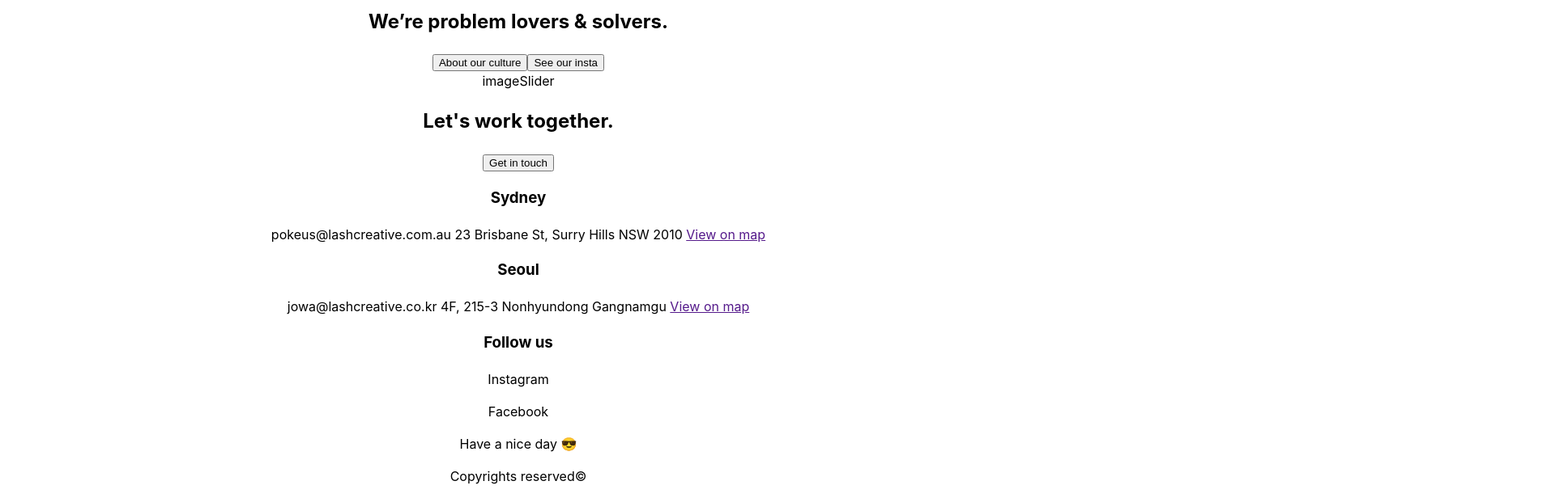
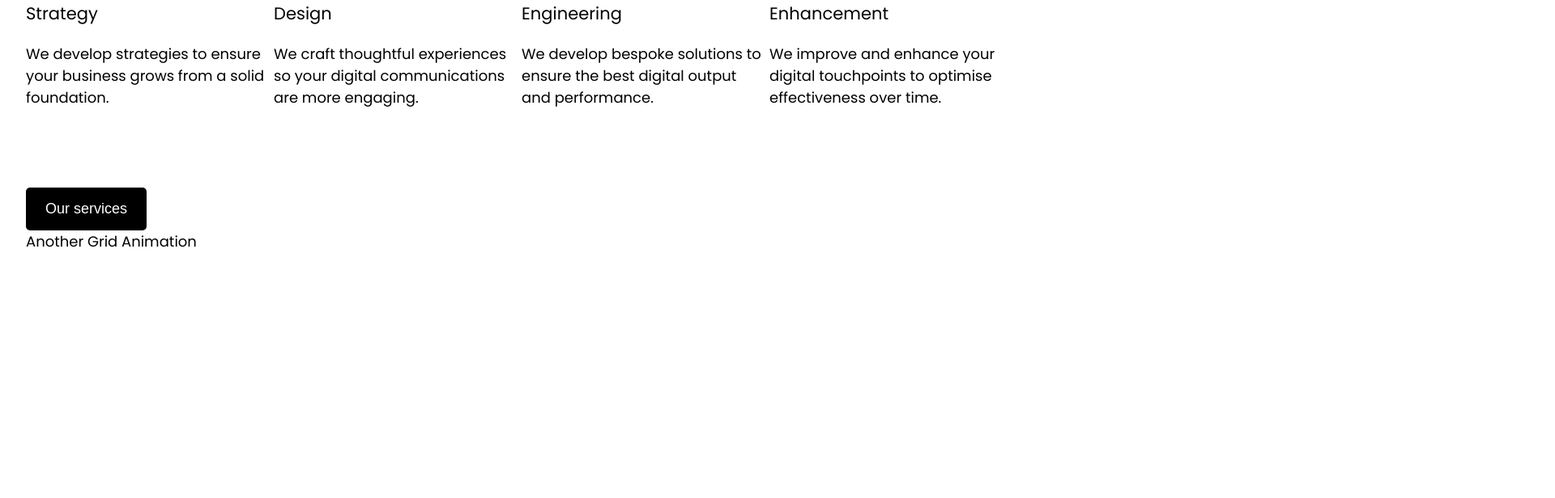
Before and after one commit to ibrahimwalle/Glaze, a React (Vite) app: page / in a window 1280 px wide. Shown: the part 1720-2336 px from the top of the page at 81% size, 1920 px wide, since content can reach past the window. Built offline with nearby package versions, Linux system fonts and the light colour scheme.

Commit message:
Inifinite slide show, animations,

```diff
--- a/index.html
+++ b/index.html
@@ -4,7 +4,10 @@
     <meta charset="UTF-8" />
     <link rel="icon" type="image/svg+xml" href="/vite.svg" />
     <meta name="viewport" content="width=device-width, initial-scale=1.0" />
-    <title>Vite + React</title>
+    <link rel="preconnect" href="https://fonts.googleapis.com">
+    <link rel="preconnect" href="https://fonts.gstatic.com" crossorigin>
+    <link href="https://fonts.googleapis.com/css2?family=Poppins:wght@400;600&display=swap" rel="stylesheet">
+    <title>Glaze</title>
   </head>
   <body>
     <div id="root"></div>
--- a/package.json
+++ b/package.json
@@ -1,5 +1,5 @@
 {
-  "name": "lash",
+  "name": "glaze",
   "private": true,
   "version": "0.0.0",
   "type": "module",
--- a/src/App.css
+++ b/src/App.css
@@ -3,13 +3,159 @@
   margin: 0 auto;
   padding: 2rem;
   text-align: center;
+  font-size: large;
+  text-align: left;
 }
 
+/* generalized styling */
+h2{
+  font-size: 2rem;
+  font-weight: 600;
+}
+h3{
+  font-weight: 500;
+}
+section{
+  z-index: 2;
+  position: relative;
+  min-height: 50vh;
+}
+button{
+  background-color: #000;
+  color: #fff;
+  border: none;
+  border-radius: 5px;
+  padding: 1rem 1.5rem;
+  font-size: large;
+  cursor: pointer;
+  transition: background-color 200ms ease-in-out;
+}
+button:hover{
+  background-color: #773dbd;
+  animation: jiggle 400ms cubic-bezier(0.175, 0.885, 0.32, 1.275) alternate;
+}
+.btnContainer{
+  display: flex;
+  justify-content: center;
+  gap: 0.5rem;
+}
+.fLeft{
+  justify-content: flex-start;
+}
+.flexJustBet{
+  display: flex;
+  justify-content: space-between;
+}
+/* Component styling */
+
+/* card styling */
 .cardContainer{
   display: grid;
-  grid-template-columns: repeat(auto-fit, minmax(300px, 1fr));
-  grid-gap: 1rem;
+  grid-template-columns: repeat(auto-fit, minmax(240px, 1fr));
+  grid-gap: 0.5rem;
+  margin-bottom: 5rem;
 }
 .cardImg{
+  display: flex;
+  margin: 0 auto;
+  width: 90%;
+}
+
+/*element specific styling */
+.logo{
+  font-weight: 700;
+  font-size: 3rem;
+  /* float: left; */
+}
+.home{
+  text-align: center;
+}
+.svgContainer{
+  position: absolute;
+  left: 0;
+  width: 100%;
+  display: flex;
+  justify-content: center;
+}
+.svg{
+  z-index: 1;
+  /* left: 40%; */
   width: 300px;
+  animation: rotate 3s ease-in-out 3s infinite;
 }
+
+.instaBtn{
+  background-color: #fff;
+  color: #000;
+  border: #000 solid 2px;
+}
+.instaBtn:hover{
+  background-color: #fff;
+  color: #773dbd;
+  border: #773dbd solid 2px;
+  animation: jiggle 400ms cubic-bezier(0.175, 0.885, 0.32, 1.275) alternate;
+}
+
+.imageSlider{
+  position: absolute;
+  left: 0;
+  display: flex;
+  gap: 1rem;
+}
+.slideShowImg{
+  margin: auto 0 0 0;
+  width: 300px;
+  height: fit-content;
+  object-fit: cover;
+}
+.imageContainer{
+  display: flex;
+  gap: 1rem;
+  animation: slide 25s linear 5s infinite backwards;
+}
+
+/* Footer */
+.callToAct{
+  margin: 5rem auto;
+}
+/* Offices */
+.office{
+  max-width: 300px;
+}
+.officeLink{
+  text-decoration: underline black 2px;
+  text-underline-offset: 5px;
+  color: black;
+}
+
+/* Animations */
+/* Logo rotate */
+@keyframes rotate {
+  from {
+    transform: rotate(0deg);
+  }
+  to {
+    transform: rotate(359deg);
+  }
+}
+/* image slider */
+@keyframes slide {
+  from {
+    transform: translateX(0%);
+  }
+  to {
+    transform: translateX(-101%);
+  }
+}
+/* buttons hover */
+@keyframes jiggle {
+  0%{
+    transform: scale(0.95,0.95);
+  }
+  50%{
+    transform: scale(1.05,1.05);
+  }
+  100%{
+    transform: scale(1,1);
+  }
+}
--- a/src/App.jsx
+++ b/src/App.jsx
@@ -1,5 +1,7 @@
-import { useState } from 'react'
-import './App.css'
+import { useState } from 'react';
+import Polygon from './assets/Polygon.svg';
+
+import './App.css';
 
 function App() {
   const homeTitle = 'We use design & code to grow & amplify your brand’s digital experience.';
@@ -26,21 +28,24 @@ function App() {
     'description': `We develop bespoke solutions to ensure the best digital output and performance.`},
     {'title': 'Enhancement',
     'description': `We improve and enhance your digital touchpoints to optimise effectiveness over time.`}];
-
   const offices = [
     {'city': 'Sydney', 'address': `pokeus@lashcreative.com.au
     23 Brisbane St, Surry Hills NSW 2010`},
     {'city': 'Seoul', 'address': `jowa@lashcreative.co.kr
     4F, 215-3 Nonhyundong Gangnamgu`},
-  ]
+  ];
+  const slideShow = ['https://picsum.photos/1080/1220','https://picsum.photos/1080/1280','https://picsum.photos/1080/1080','https://picsum.photos/1080/1000','https://picsum.photos/1080/500','https://picsum.photos/720/980','https://picsum.photos/1080/1300',]
 
 
   return (
     <div className="App">
-      <div className='header'>Glaze</div>
+      <div className='logo'>Glaze</div>
+      <span className='svgContainer'>
+        <img className='svg' src={Polygon} alt="Logo" />
+      </span>
       <section className='home'>
         <h1>{homeTitle}</h1>
-        <div>
+        <div className='btnContainer'>
           <button>Our Work</button>
           <button>What we do</button>
         </div>
@@ -70,25 +75,37 @@ function App() {
       <section>Another Grid Animation</section>
       <section className=''>
         <h2>We’re problem lovers & solvers.</h2>
-        <div>
+        <div className='btnContainer fLeft'>
           <button>About our culture</button>
-          <button>See our insta</button>
+          <button className='instaBtn'>See our insta</button>
         </div>
       </section>
-      <section className='imageSlider'>
-        imageSlider
-      </section>
+      {/* Image slider, repeated 3 times to keep the viewport full while animation loops, so it simulates an infinite loop */}
+      <div className='imageSlider'>
+        <div className="imageContainer">
+          {slideShow.map(el =><img className='slideShowImg' src={el}/>)}
+        </div>
+        <div className="imageContainer">
+          {slideShow.map(el =><img className='slideShowImg' src={el}/>)}
+        </div>
+        <div className="imageContainer">
+          {slideShow.map(el =><img className='slideShowImg' src={el}/>)}
+        </div>
+      </div>
+      {/* image slider position is absolute, so it sits the space of this empty section. (each section has a min height of 50vh) */}
+      <section></section>
       <footer>
-        <section className='callToAct'>
+        <div className='callToAct'>
           <h2>Let's work together.</h2>
-          <div>
+          <div className='btnContainer fLeft'>
             <button>Get in touch</button>
           </div>
-        </section>
-        <div className='offices'>
-          {offices.map(office => <div>
+        </div>
+        <div className='cardContainer'>
+          {offices.map(office => <div className='office'>
             <h3>{office.city}</h3>
-            <p>{office.address} <a href="">View on map</a></p>
+            <p>{office.address}</p>
+            <a className='officeLink' href="">View on map</a>
           </div>)}
           <div>
             <h3>Follow us</h3>
@@ -96,7 +113,7 @@ function App() {
             <p>Facebook</p>
           </div>
         </div>
-        <div>
+        <div className='flexJustBet'>
           <p>Have a nice day 😎</p>
           <p>Copyrights reserved©</p>
         </div>
--- a/src/index.css
+++ b/src/index.css
@@ -1,5 +1,5 @@
 :root {
-  font-family: Inter, system-ui, Avenir, Helvetica, Arial, sans-serif;
+  font-family: Poppins ,Inter, system-ui, Avenir, Helvetica, Arial, sans-serif;
   line-height: 1.5;
   font-weight: 400;
 
@@ -13,3 +13,9 @@
   -moz-osx-font-smoothing: grayscale;
   -webkit-text-size-adjust: 100%;
 }
+html,body{
+  margin: 0;
+}
+body{
+  overflow-x: hidden;
+}
```
Also changed, not shown: src/assets/Polygon.svg (added), 1 other file (tests, documents, lock files or other folders).
